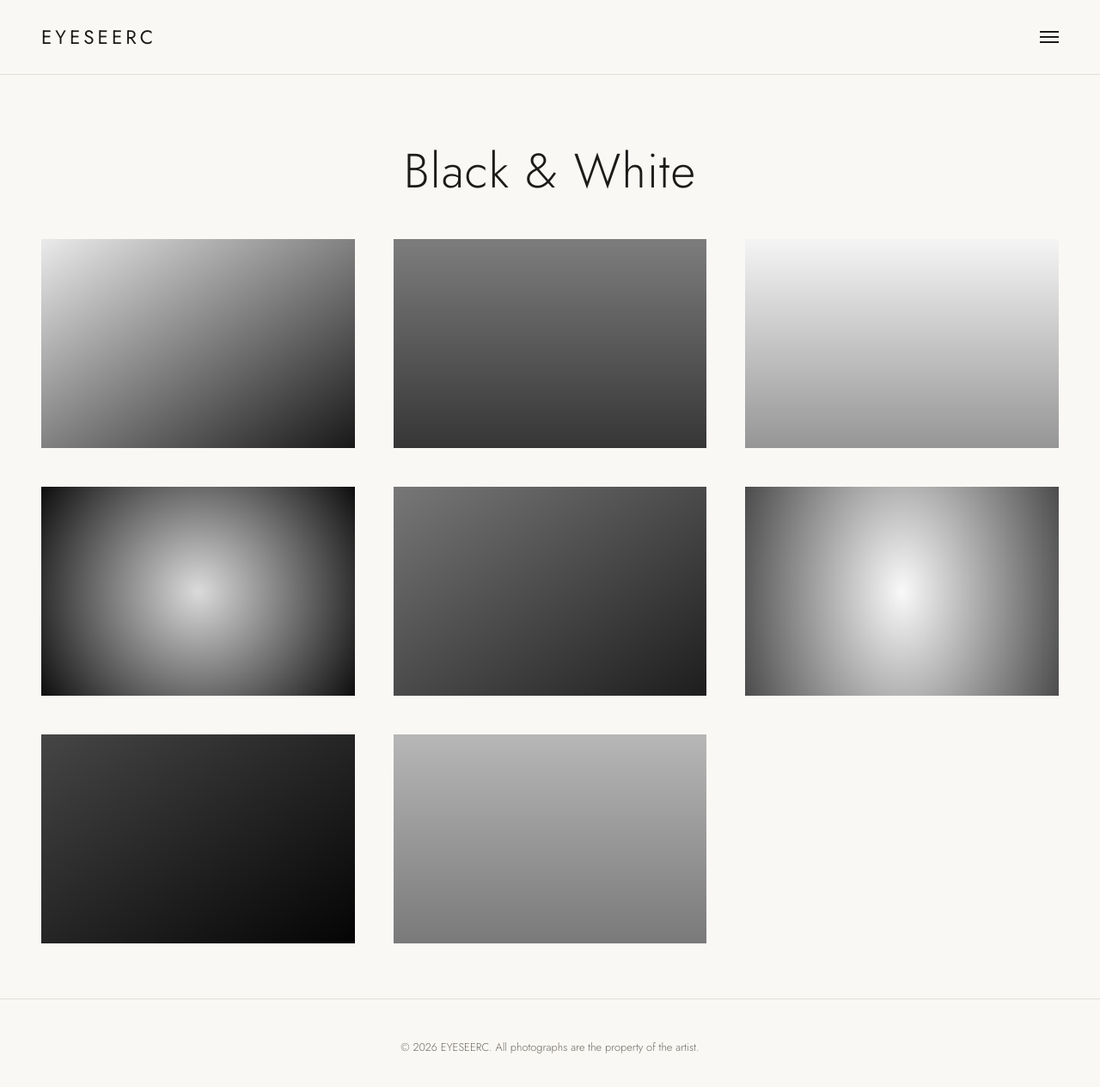
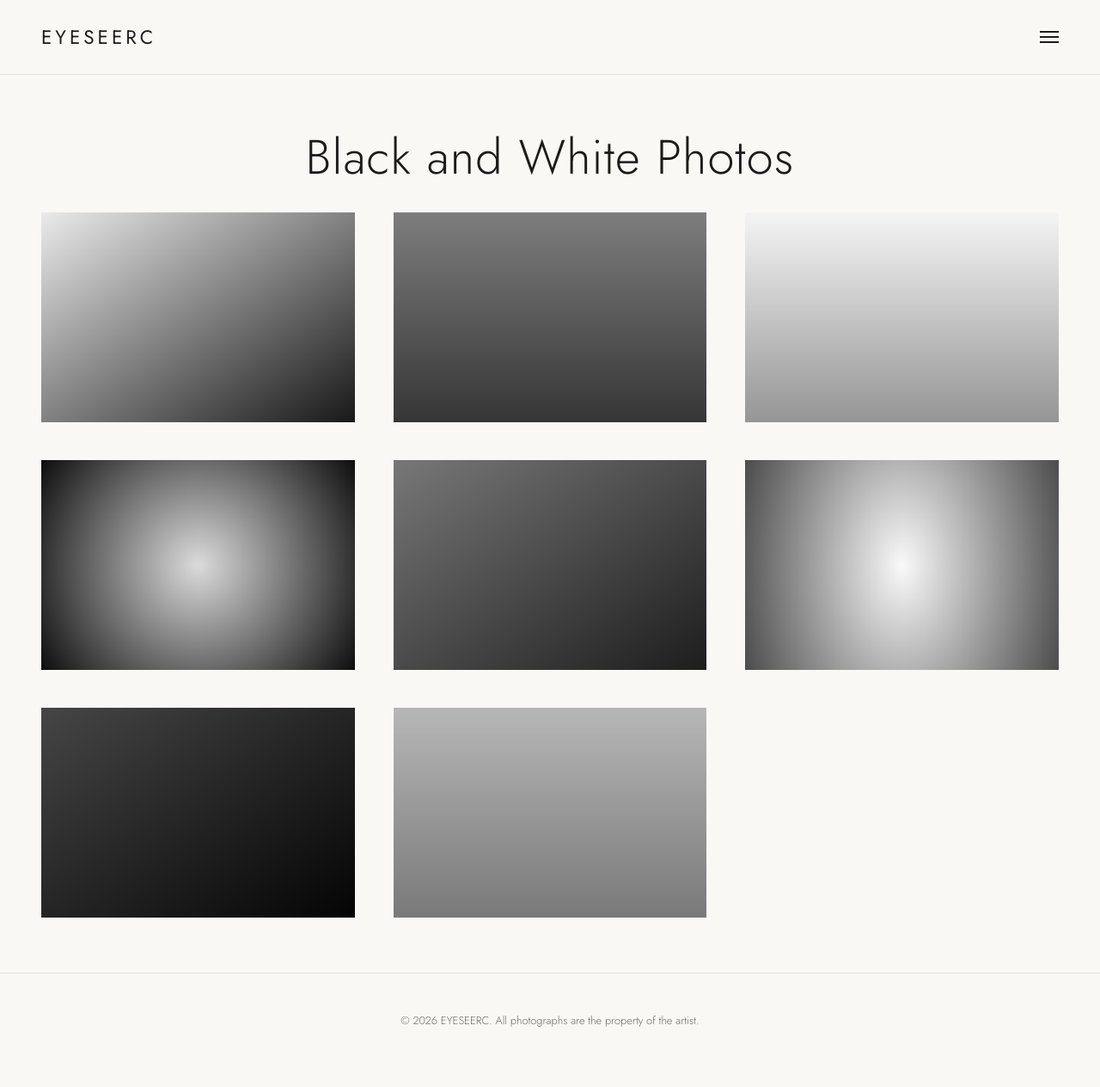
Before and after one commit to eyeseerc0310/Eyeseerc-website-, a Jekyll site: the page built from black-and-white.html, in a window 1280 px wide and 1274 px high. Shown: the top 1264 px of the window at 86% size. Built offline with Jekyll 4.4.1, drawn with Linux system fonts in a browser that asks for light colours.

Commit message:
Page titles: Color Photos, Black and White Photos, Projects
Also tighten the page-title line height so long titles that wrap on
phones stay together.

Co-Authored-By: Claude Opus 5.5 <noreply@anthropic.com>
Claude-Session: https://claude.ai/code/session_01LHh8gAFuLZhbd4VQysaiwQ

```diff
--- a/assets/css/style.css
+++ b/assets/css/style.css
@@ -153,6 +153,7 @@ code { font-size: .9em; background: var(--line); padding: .1em .35em; border-rad
   font-family: var(--display);
   font-weight: 300;
   font-size: clamp(2.2rem, 5vw, 3.5rem);
+  line-height: 1.15;
   margin: 0 0 2rem;
   text-align: center;
   letter-spacing: .02em;
--- a/black-and-white.html
+++ b/black-and-white.html
@@ -1,8 +1,8 @@
 ---
 layout: default
-title: "Black & White"
+title: "Black and White Photos"
 permalink: /black-and-white/
 description: "Black and white photography by {{ site.title }}"
 ---
-<h1 class="page-title">Black & White</h1>
+<h1 class="page-title">Black and White Photos</h1>
 {% include gallery.html folder="black-and-white" style="grid" %}
--- a/color.html
+++ b/color.html
@@ -1,8 +1,8 @@
 ---
 layout: default
-title: "Color"
+title: "Color Photos"
 permalink: /color/
 description: "Color photography by {{ site.title }}"
 ---
-<h1 class="page-title">Color</h1>
+<h1 class="page-title">Color Photos</h1>
 {% include gallery.html folder="color" style="grid" %}
```
